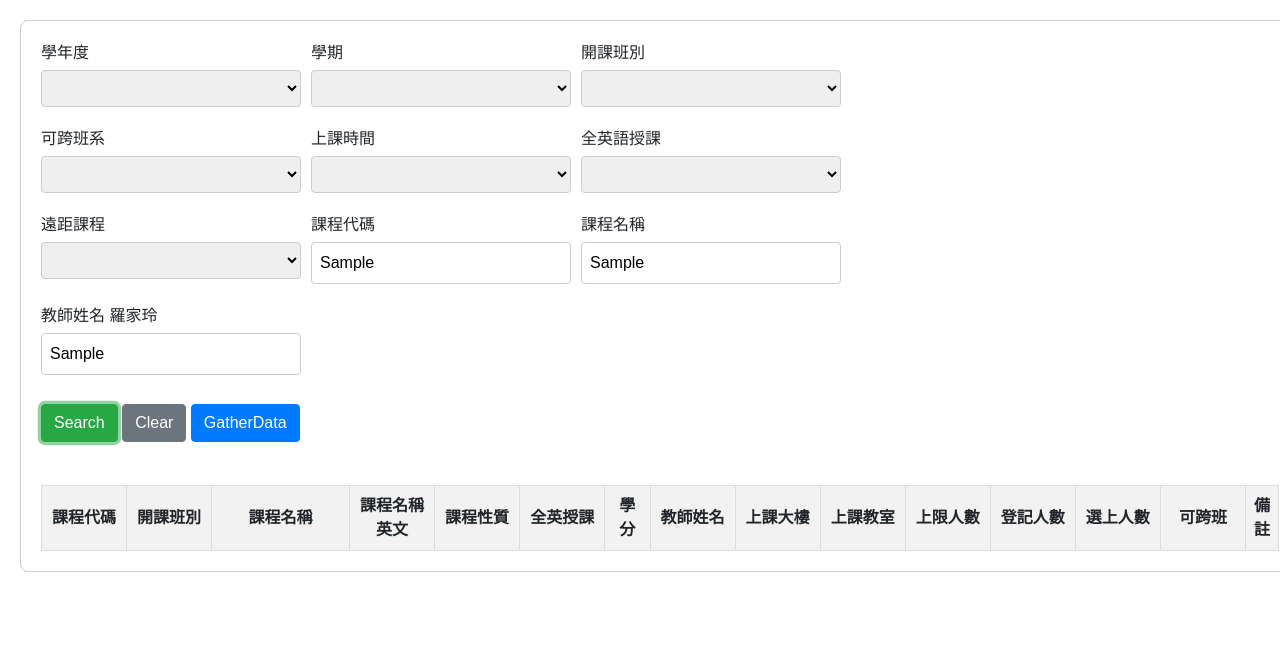
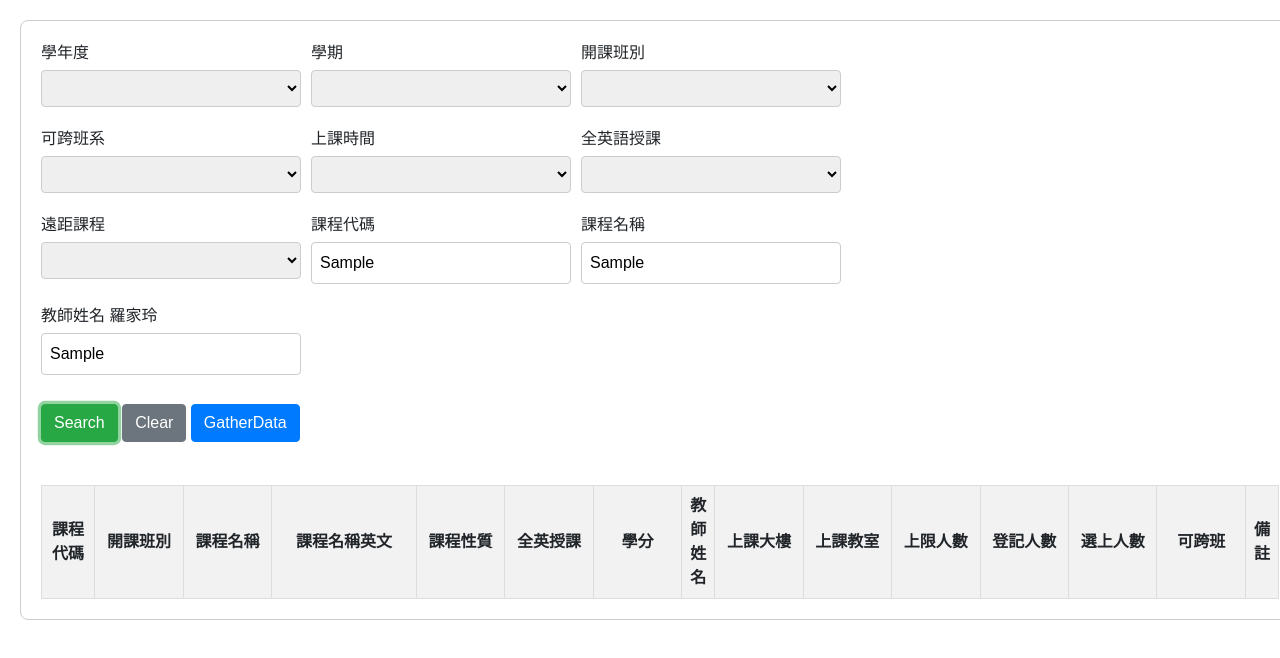
Before and after one commit to lv1codeman/htmlpy, a website: page templates/page.html in a window 1280 px wide. Both pictures are taken after typing "Sample", "Sample", "Sample" into the empty fields and a click on the button "Search". Drawn offline with nearby package versions, Linux system fonts and the light colour scheme; no server answers.

```diff
--- a/static/css/style.css
+++ b/static/css/style.css
@@ -45,7 +45,7 @@
 td {
   padding: 8px;
   border: 1px solid #ddd;
-  text-align: left;
+  text-align: center;
 }
 
 th {
@@ -53,26 +53,28 @@
   text-align: center;
 }
 
+th:nth-child(1),
 th:nth-child(7) {
-  width: 3rem;
+  width: 3.5rem;
 }
 
-th:nth-child(1),
+
 th:nth-child(2),
+th:nth-child(3),
 th:nth-child(4),
 th:nth-child(5),
-th:nth-child(8),
+th:nth-child(6),
+th:nth-child(7),
 th:nth-child(9),
 th:nth-child(10),
 th:nth-child(11),
 th:nth-child(12),
 th:nth-child(13),
-th:nth-child(14),
-th:nth-child(6) {
+th:nth-child(14) {
   width: 6rem;
 }
 
-th:nth-child(3) {
+th:nth-child(4) {
   width: 10rem;
 }
 
```
Also changed, not shown: templates/search_course.html (+1 -1 lines), 3 other files.
